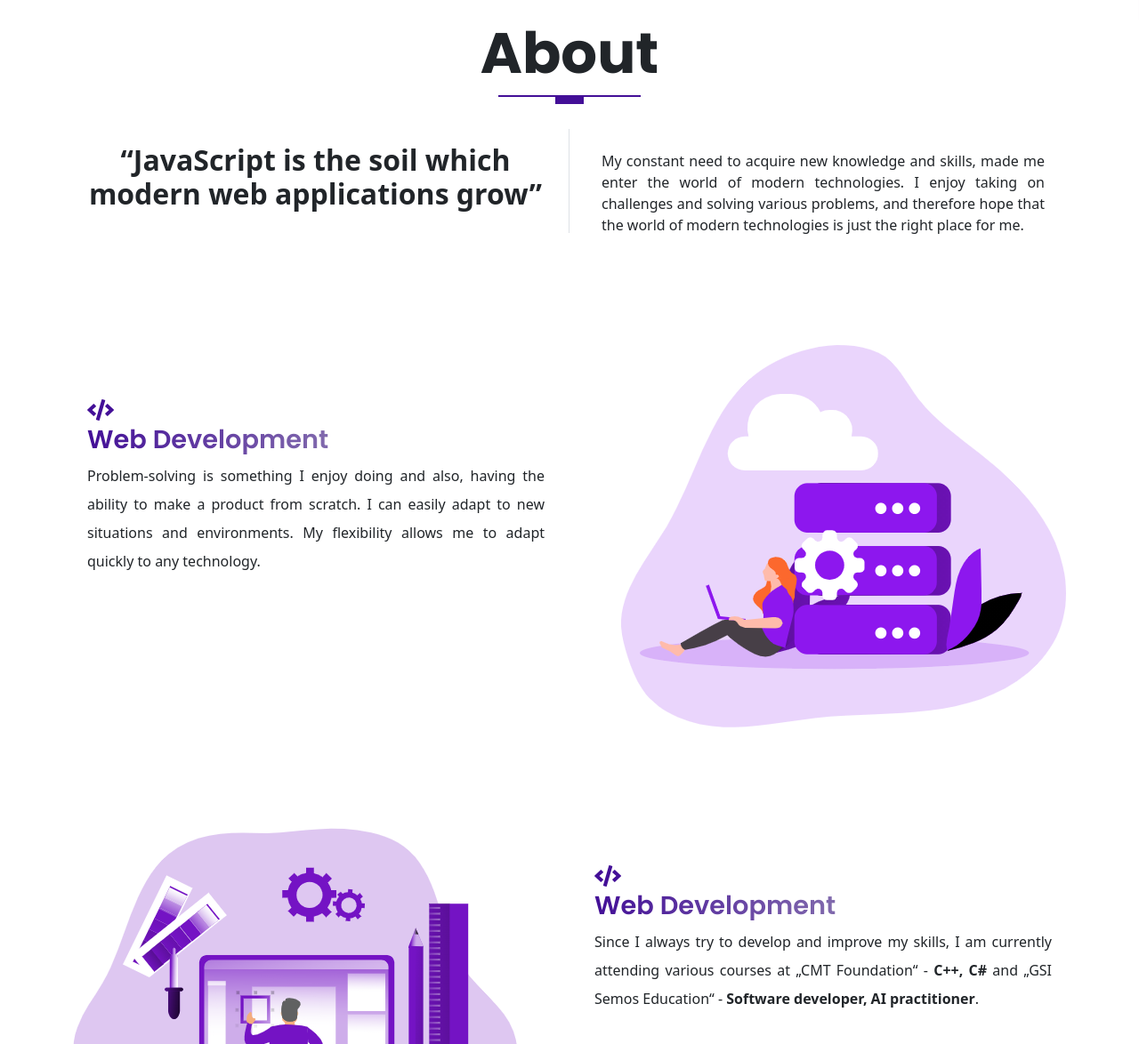
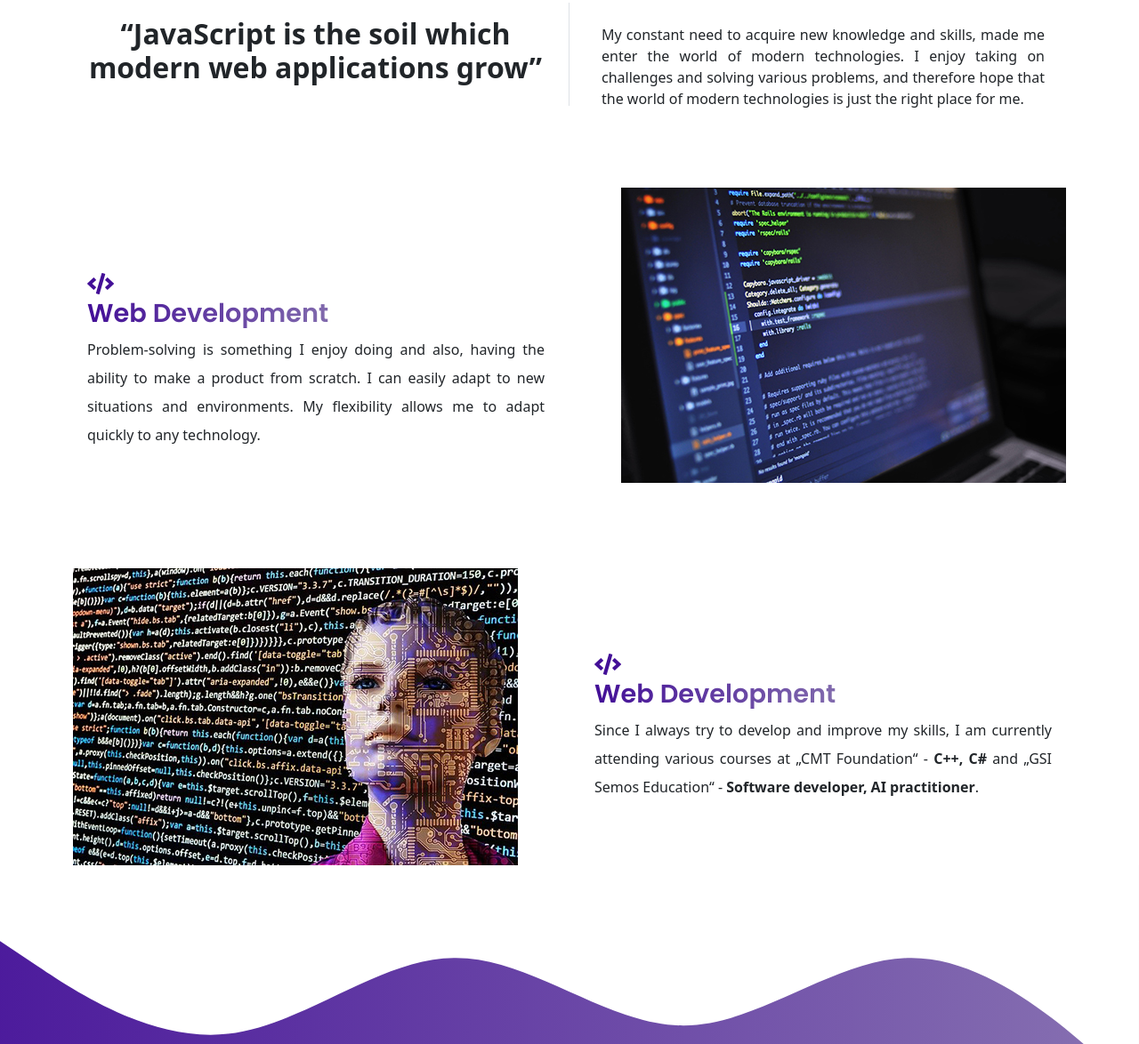
Before and after one commit to dragana1611/My-Portfolio, a website: page index.html in a window 1280 px wide. Shown: the part 922-2096 px from the top of the page at 89% size. Drawn offline with nearby package versions, Linux system fonts and the light colour scheme; files that its build step writes are made by us from their sources; files whose address does not match are found by name.

Commit message:
update img

```diff
--- a/index.html
+++ b/index.html
@@ -99,7 +99,7 @@
           <div class="col-md-6 intros text-end">
             <div class="video-box">
               <img
-                src="images/arts/intro-section-illustration.png"
+                src="images/services/workspace.jpg"
                 alt="video-illustration"
                 class="img-fluid"
               />
@@ -188,13 +188,14 @@
           >
             <div class="services__pic">
               <img
-                src="images/services/service-3.png"
+                src="images/services/webdev1.jpg"
                 alt="cloud hosting illustration"
                 class="img-fluid"
               />
             </div>
           </div>
         </div>
+        <br /><br /><br />
         <!-- -----------------------------------------------------  -->
         <div class="row">
           <div
@@ -207,7 +208,7 @@
           >
             <div class="services__pic">
               <img
-                src="images/services/service-2.png"
+                src="images/services/artificial-intelligence.jpg"
                 alt="web development illustration"
                 class="img-fluid"
               />
```
Also changed, not shown: images/arts/intro-section-illustration.png (deleted), images/services/artificial-intelligence.jpg (added), images/services/service-1.png (deleted), images/services/service-2.png (deleted), images/services/service-3.png (deleted), images/services/webdev1.jpg (added), images/services/webdev2.jpg (added), images/services/workspace.jpg (added).
